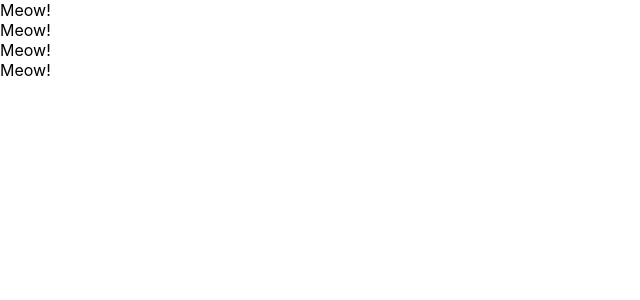
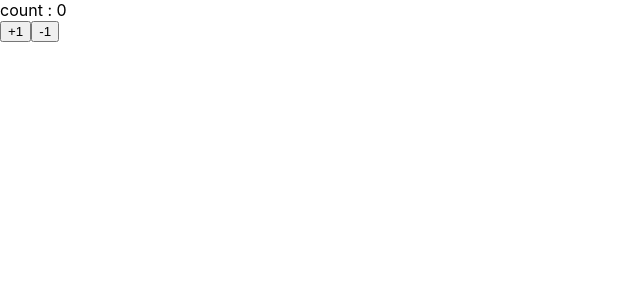
Before and after one commit to komei1311/udemy-react-redux-crud-application, a React (Create React App) app: page / in a window 1280 px wide. Shown: the top 300 px of the page, without its empty margins (0-640 px from the left). Built offline with nearby package versions, Linux system fonts and the light colour scheme.

Commit message:
learn state and setState

```diff
--- a/src/App.js
+++ b/src/App.js
@@ -1,22 +1,29 @@
 import React, { Component } from 'react';
 
-// class App extends Component {
-//   render() {
-//     return (
-//       <React.Fragment>
-//         <label htmlFor="bar">bar</label>
-//         <input type="test" onChange={() => { console.log("I am clicked ") }} />
-//       </React.Fragment>
-//     )
-//   }
-// }
+const App = () => (<Counter></Counter>)
 
-const App = () => {
-  return <div><Cat /><Cat /><Cat /><Cat /></div>
-}
+class Counter extends Component {
+  constructor(props) {
+    super(props)
+    this.state = { count: 0 }
+  }
 
-const Cat = () => {
-  return <div>Meow!</div>
+  handlePlusButton = () => {
+    this.setState({ count: this.state.count + 1 })
+  }
+  handleMinusButton = () => {
+    this.setState({ count: this.state.count - 1})
+  }
+
+  render() {
+    return (
+      <React.Fragment>
+        <div>count : { this.state.count}</div>
+        <button onClick={this.handlePlusButton}>+1</button>
+        <button onClick={this.handleMinusButton}>-1</button>
+      </React.Fragment>
+    )
+  }
 }
 
 export default App;
```
